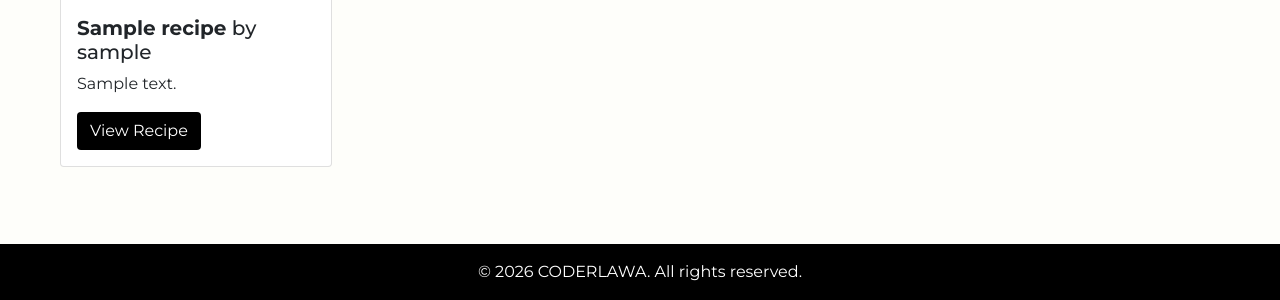
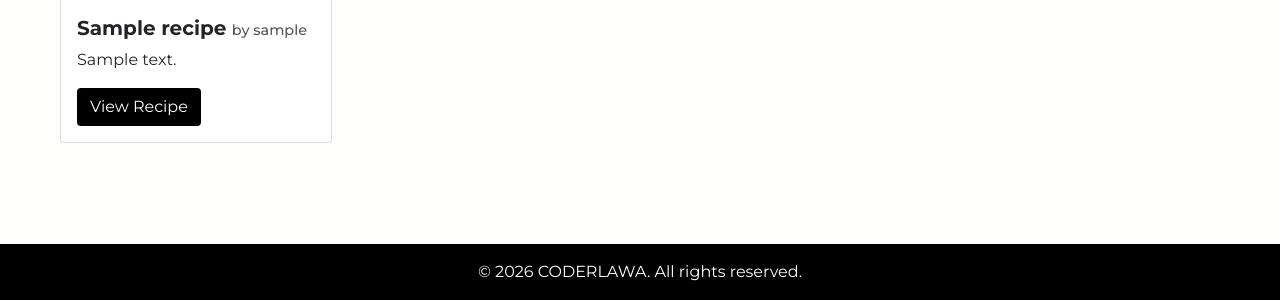
Before and after one commit to coderlawa/mileThree, a Django app: page / in a window 1280 px wide. Shown: the part 500-800 px from the top of the page. Run offline with Django 5.2, Linux system fonts and the light colour scheme; tables that the repository leaves empty hold one stand-in row (values such as "Sample post"); some libraries are stand-ins or nearby versions.

Commit message:
recipe author style added

```diff
--- a/home/templates/home/index.html
+++ b/home/templates/home/index.html
@@ -31,7 +31,7 @@
                 <img src="{% static 'images/noimage.png' %}" class="card-img-top" alt="{{ recipe.title }}">
                 {% endif %}
                 <div class="card-body">
-                    <h5 class="card-title"><strong>{{ recipe.title }}</strong> <span> by {{ recipe.author }}</span></h5>
+                    <h5 class="card-title"><strong>{{ recipe.title }}</strong> <span id="recipe-author"> by {{ recipe.author }}</span></h5>
                     <p class="card-text">{{ recipe.description|truncatewords:10 | safe }}</p>
                     <a href="{% url 'recipe_detail' recipe.slug %}" class="btn btn-black">View Recipe</a>
                 </div>
--- a/static/css/base.css
+++ b/static/css/base.css
@@ -68,6 +68,11 @@ header.container-fluid.fixed-top {
     pointer-events: none;
 }
 
+#recipe-author {
+    font-size: 0.9rem;
+    color: #555;
+}
+
 .text-black {
     color: #000 !important;
 }
```
Also changed, not shown: 1 other file.
